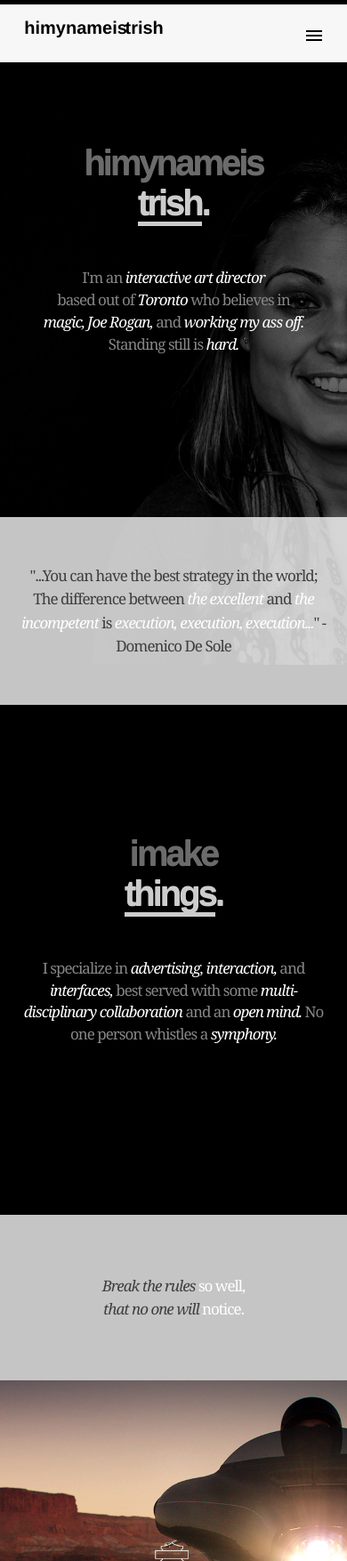
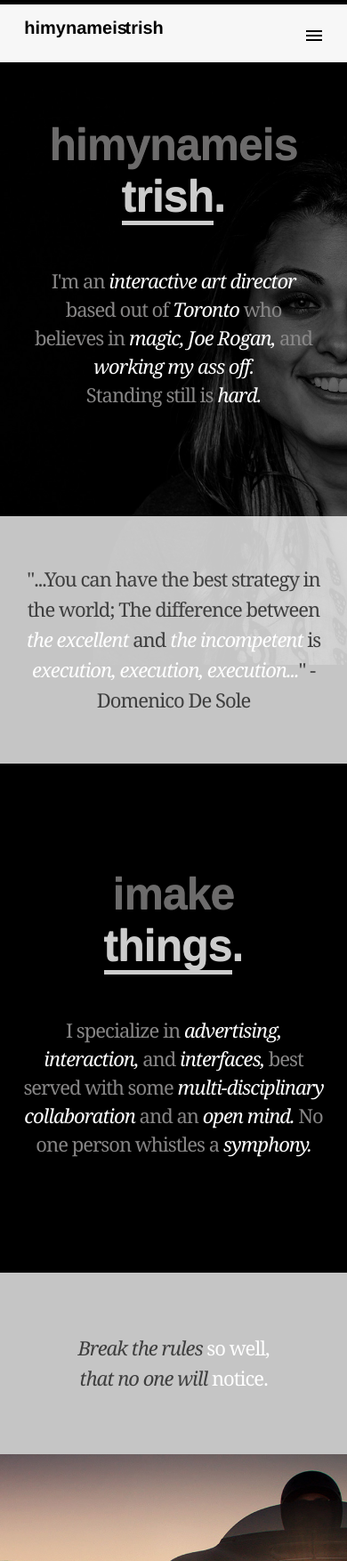
Before and after one commit to mjeverson/personal-trish, a PHP site: page / in a window 390 px wide. Shown: the top 1754 px of the page at 89% size. Run offline with PHP 8.4, Linux system fonts and the light colour scheme.

Commit message:
fixed some mobile styles w size increase

```diff
--- a/_Global/css/main.css
+++ b/_Global/css/main.css
@@ -287,23 +287,23 @@ section.parallax > div {
 @media screen and (max-width: 480px){
     .outer-wrapper {padding: 0;background-color: rgb(0,0,0);}
     .inner-wrapper{ background: url('/_Global/images/bg/bg-mobile.jpg') 50% 0 no-repeat fixed; background-size:contain;overflow:hidden;-webkit-overflow-scrolling:touch;}
-    .story h1 {font-size:40px;}
-    .story .copy {font-size:17px;}
+    .story h1 {font-size:50px;letter-spacing:-1px;}
+    .story .copy {font-size:22px;}
 
     .story .gif-copy-container {height:250px;}
 
-    section.text {height:auto;padding:22% 0 8% 0;}
+    section.text {height:auto;padding:15% 0 8% 0;}
     section.text.secondary {padding-bottom:10%;}
-    section.text .story.primary {padding:5% 5% 0 5%;}
-    section.text .story.secondary {padding-top:15%;}
-    section.bar .bar-wrapper {padding-left:5%;padding-right:5%;width:auto;}
+    section.text .story.primary {padding:5% 20px 0 20px;}
+    section.text .story.secondary {padding-top:15%;padding-left:20px;padding-right:20px;}
+    section.bar .bar-wrapper {padding-left:15px;padding-right:15px;width:auto;}
     section.bar .story{padding:15% 0 15% 0;}
     section.bar .story.short {padding:19% 0 19% 0;}
-    section.contact {padding:20% 0 10% 0;opacity:1;height:auto; min-height:400px; background:url('/_Global/images/bg/bg-mobile.jpg') no-repeat;background-size:cover;}
-    section.contact .copy {padding-top:0;height:75px;}
-    section.contact .gif {height:75px;}
+    section.contact {padding:20% 0 25% 0;opacity:1;height:auto; min-height:400px; background:url('/_Global/images/bg/bg-mobile.jpg') no-repeat;background-size:cover;}
+    section.contact .copy {padding-top:0;height:100px;}
+    section.contact .gif {height:100px;}
     section.contact .story {padding-top:10%;}
-    section.contact .gif-copy-container {height:75px;margin-top:25px;}
+    section.contact .gif-copy-container {height:100px;margin-top:25px;}
     section.parallax > div {height:auto;}
 
     .gif.glasses{height:96px;}
--- a/index.html
+++ b/index.html
@@ -74,11 +74,17 @@
               <div><h1 class="mobile-copy"><span class="gif-trigger">trish</span><span>.</span></h1></div>
               <div class="gif-copy-container">
                 <div class="gif glasses">&nbsp;</div>
-                <div class="copy">
+                <div class="copy desktop-copy">
                   <div>I'm an <span>interactive art director</span></div>
                   <div>based out of <span>Toronto</span> who believes in</div>
                   <div><span>magic, Joe Rogan,</span> and <span>working my ass off.</span></div>
                   <div>Standing still is <span>hard.</span></div>
+                </div>
+                <div class="copy mobile-copy">
+                    <div>I'm an <span>interactive art director</span></div>
+                    <div>based out of <span>Toronto</span> who</div>
+                    <div>believes in <span>magic, Joe Rogan,</span> and <span>working my ass off.</span></div>
+                    <div>Standing still is <span>hard.</span></div>
                 </div>
               </div>
             </div>
```
